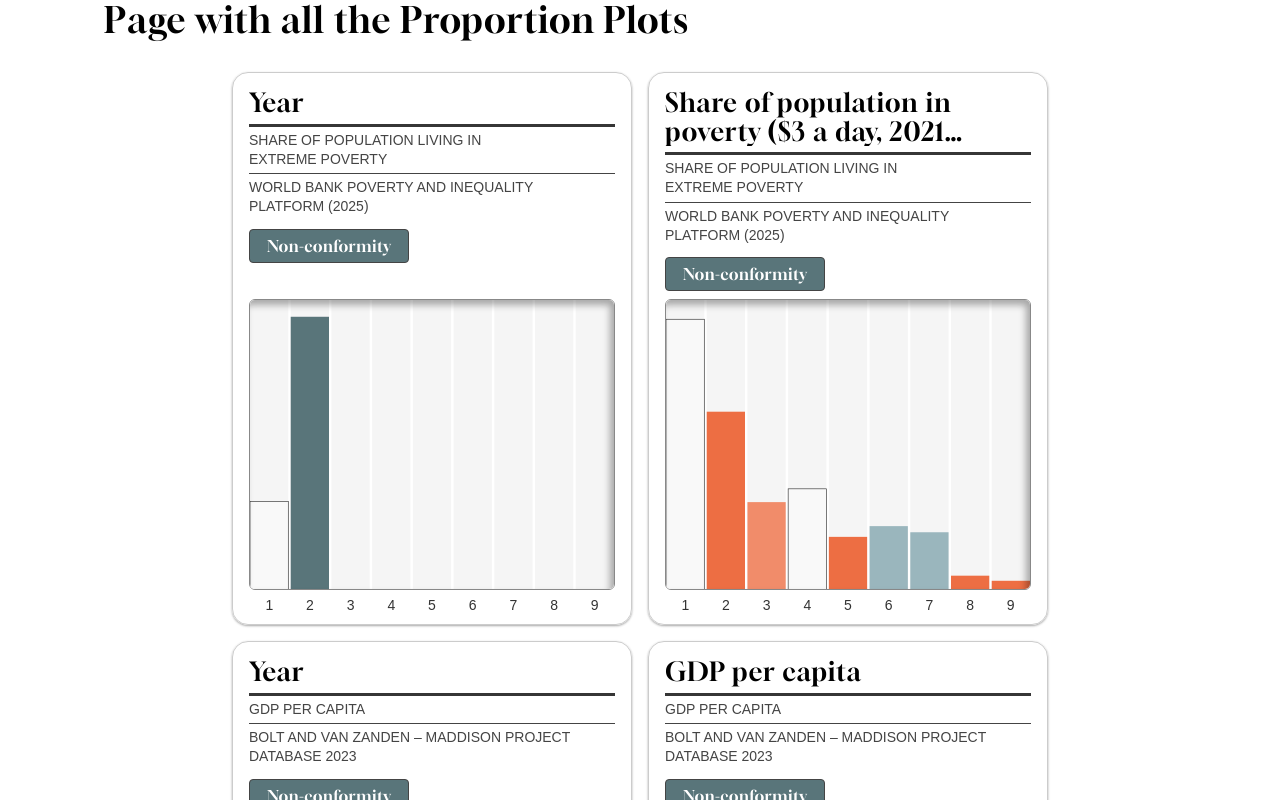
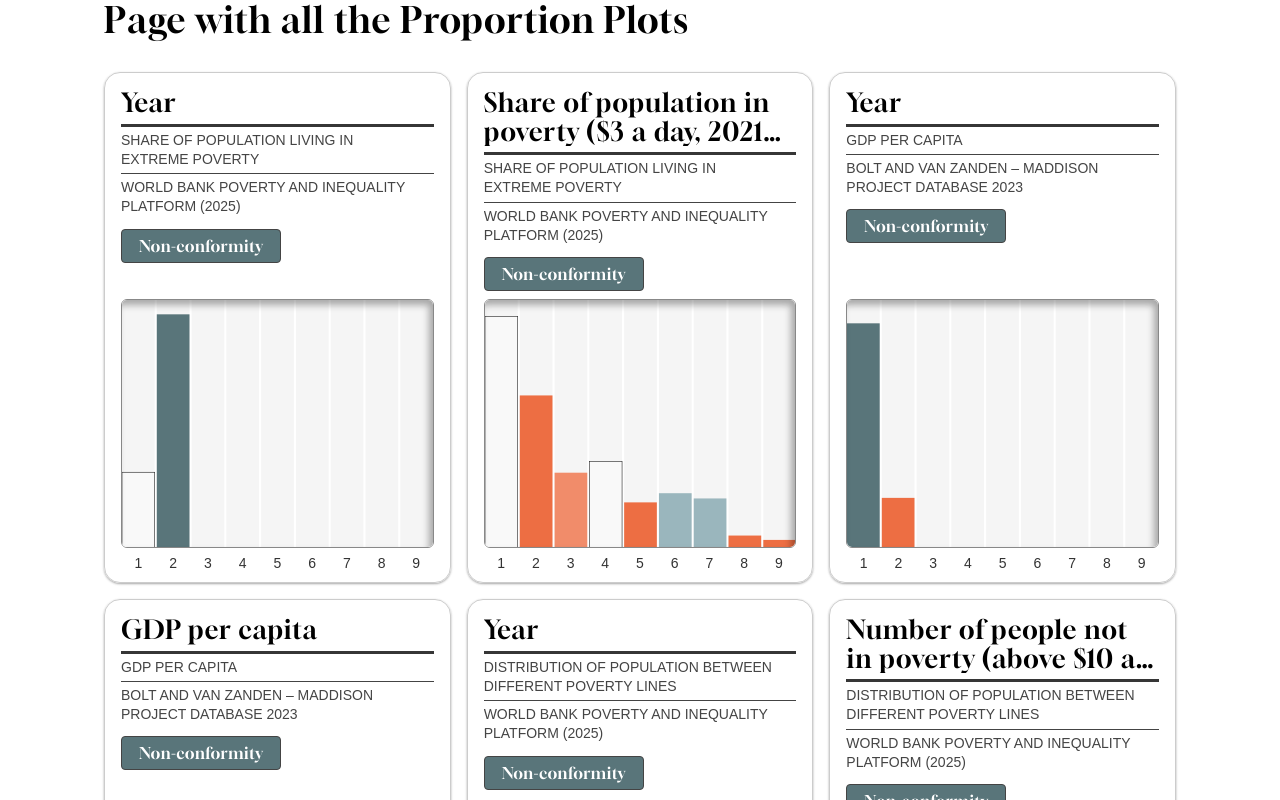
Before and after one commit to schubert-da/benfords-law-explainer, a SvelteKit app: page /bar-charts in a window 1280 px wide. Shown: the top 800 px of the page. Built offline with nearby package versions, Linux system fonts and the light colour scheme; a web font is replaced by a local one.

Commit message:
changes to chart displays

```diff
--- a/src/lib/components/charts/BarChart/BarChart.svelte
+++ b/src/lib/components/charts/BarChart/BarChart.svelte
@@ -51,7 +51,7 @@
 
 {#if xScale && yScale}
 	<div
-		class="barchart min-w-75 relative mb-2 w-full overflow-hidden rounded-md border-[1px] border-[#888]"
+		class="barchart min-w-50 relative mb-2 w-full overflow-hidden rounded-md border-[1px] border-[#888]"
 		style:height={chartHeight + 'px'}
 		bind:clientWidth={chartWidth}
 	>
--- a/src/routes/bar-charts/+page.svelte
+++ b/src/routes/bar-charts/+page.svelte
@@ -8,7 +8,9 @@
 <section class="components-grid !max-w-[90vw]">
 	<h1 class="text-4xl">Page with all the Proportion Plots</h1>
 
-	<div class="plot-grid flex flex-row flex-wrap items-stretch justify-center gap-4">
+	<div
+		class="plot-grid grid w-full grid-cols-1 gap-4 md:grid-cols-2 lg:grid-cols-3 2xl:grid-cols-4"
+	>
 		{#each columnData.slice() as column}
 			<div class="proportion-plot-container">
 				<ChartContainer data={column} chartType="barchart"></ChartContainer>
--- a/src/routes/proportion-plots/+page.svelte
+++ b/src/routes/proportion-plots/+page.svelte
@@ -8,7 +8,9 @@
 <section class="components-grid !max-w-[90vw]">
 	<h1 class="text-4xl">Page with all the Proportion Plots</h1>
 
-	<div class="plot-grid flex flex-row flex-wrap justify-center gap-4">
+	<div
+		class="plot-grid grid w-full grid-cols-1 gap-4 md:grid-cols-2 lg:grid-cols-3 2xl:grid-cols-4"
+	>
 		{#each columnData.slice() as column}
 			<div class="proportion-plot-container">
 				<ChartContainer data={column}></ChartContainer>
```
